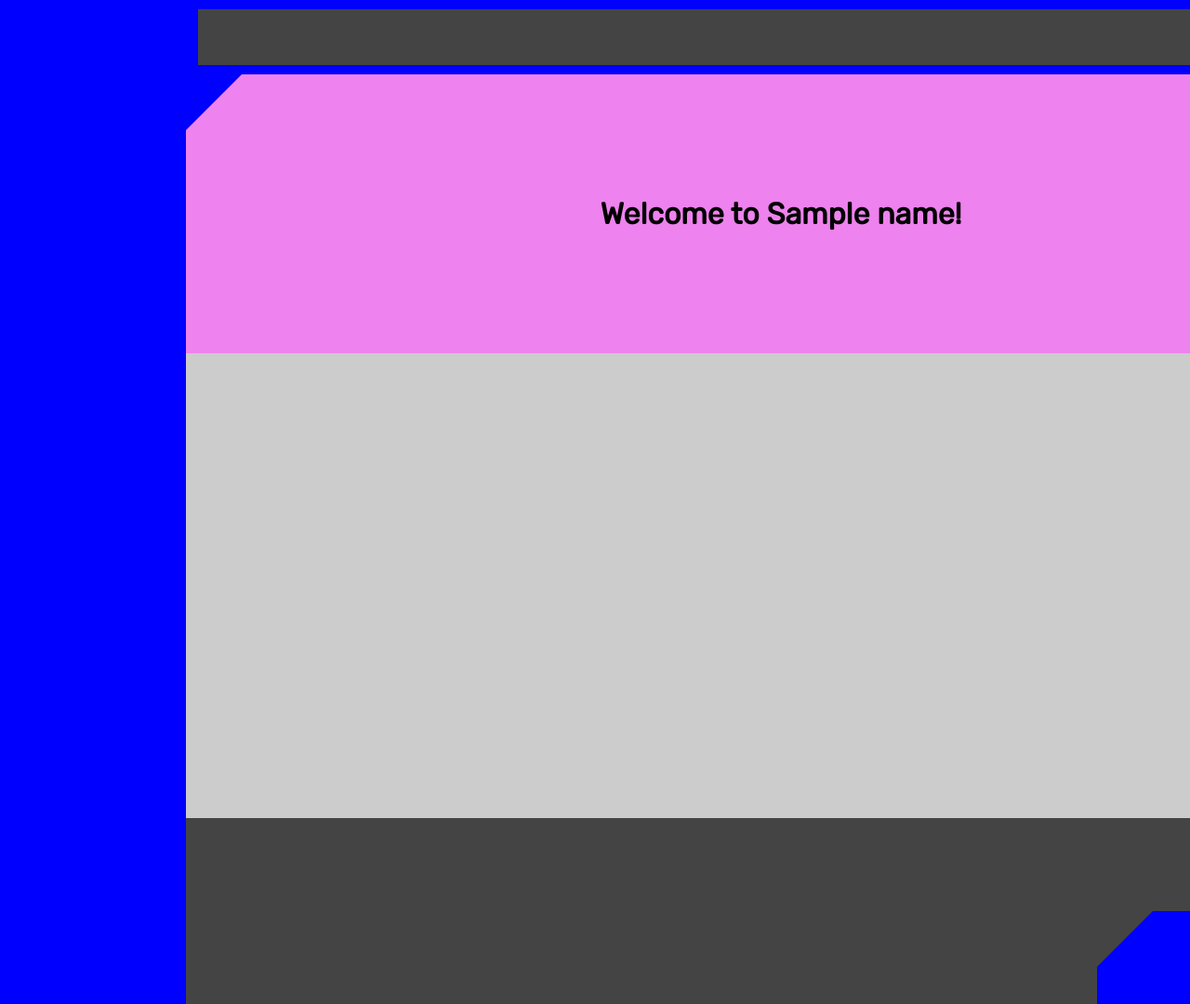
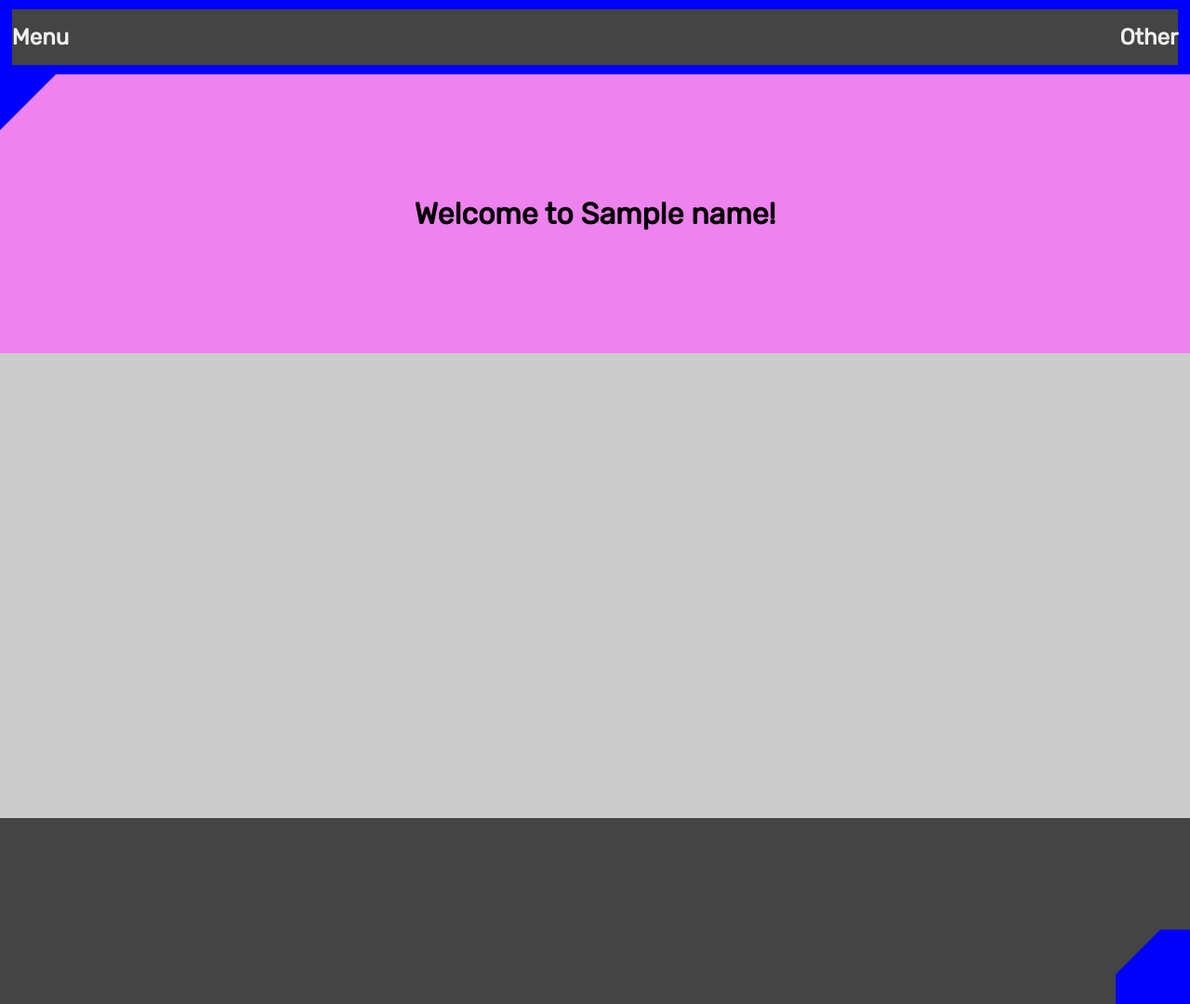
Before and after one commit to codey4k/fs4, a Symfony app: template templates/index/index.html.twig in a window 1280 px wide. Shown: the whole page at 93% size. Run offline with Twig, Linux system fonts and the light colour scheme; the template is opened without the code that fills it: most values are stand-ins (such as "Sample title", 1, 10 or a date in 2020); some libraries are stand-ins or nearby versions.

Commit message:
update 08/06/2018

```diff
--- a/public/css/index.css
+++ b/public/css/index.css
@@ -18,13 +18,14 @@ body {
 
 .wrapper {
     /*position : relative;*/
-    /*margin-left : -200px;*/
+    margin-left : -200px;
     overflow : hidden;
     height : 100vh;
     display : grid;
     /*transition : 1.5s cubic-bezier(0,1.56,1,-1.4)*/
     grid-template-columns : 200px 100vw;
 }
+
 .menu-left {
     grid-column : 1 / 2;
     background : var(--theme);
@@ -34,8 +35,8 @@ body {
     position : fixed;
     right : 0;
     bottom : 0;
-    width : 100px;
-    height : 100px;
+    width : 80px;
+    height : 80px;
     background : var(--theme);
     z-index : 3000;
 
--- a/public/css/main.css
+++ b/public/css/main.css
@@ -8,6 +8,10 @@
     display : grid;
     grid-template-columns : 1fr;
     grid-template-rows : auto;
+}
+
+.index::-webkit-scrollbar {
+    width : 0px;
 }
 
 .navbar {
@@ -37,6 +41,16 @@
     width : 98%;
     height : 60px;
     background : #444;
+
+    display : flex;
+    align-items : center;
+    justify-content : space-between;
+}
+
+.navbar__iconmenu,
+.navbar__other {
+    color : #eee;
+    cursor : pointer;
 }
 
 .header {
--- a/templates/index/index.html.twig
+++ b/templates/index/index.html.twig
@@ -11,6 +11,8 @@
 <div class="index">
     <div class="navbar">
         <div class="navbar__container">
+            <h2 class="navbar__iconmenu" id="iconmenu">Menu</h2>
+            <h2 class="navbar__other">Other</h2>
         </div>
     </div>
 
```
